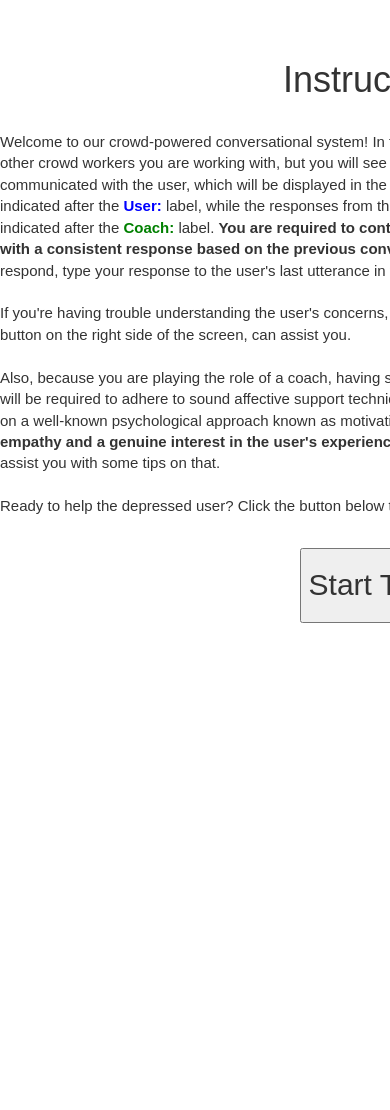
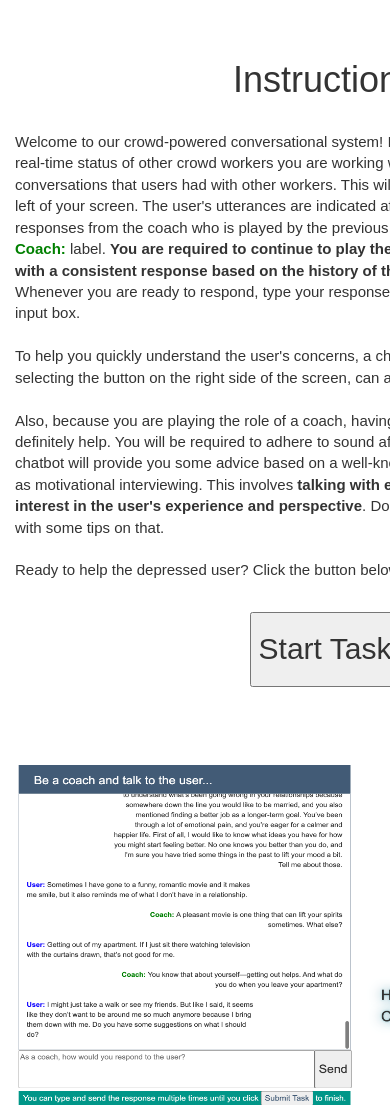
Before and after one commit to YaoM1886/contextbot, a Flask app: page /MI_half in a window 390 px wide; the page is wider, and only the part inside the window is pictured. Before the commit the page ends 623 px from the top of that part, so only its background shows below. Run offline with Flask 2, Linux system fonts and the light colour scheme; some libraries are stand-ins or nearby versions.

Commit message:
added screenshots to the instruction pages; modified content of contextbot

```diff
--- a/app/main/templates/chat_history.html
+++ b/app/main/templates/chat_history.html
@@ -33,7 +33,7 @@
             <textarea id="textbox" placeholder="As a coach, how would you respond to the user?"></textarea>
             <!-- send button -->
             <button id="sendBtn", type="button">Send</button><br>
-            <span class="w3-tag w3-teal">You can type and send the response multiple times until you click <button class="submit_task" type="submit" style="color:#425B76">Submit Task</button> to finish.</span>
+            <span class="w3-tag w3-teal" style="display: block; font-size: 16px">You can type and send the response multiple times until you click <button class="submit_task" type="submit" style="color:#425B76">Submit Task</button> to finish.</span>
         </div>
     </div>
     {% block content %}
--- a/app/main/templates/index_MI.html
+++ b/app/main/templates/index_MI.html
@@ -15,23 +15,29 @@
     <title>Instructions for the worker</title>
 </head>
 <body>
+<div class="container">
 
-<div style="width: 750px; height: 600px; margin: auto; margin-top: 60px; font-size: 15px">
+<div class="row">
+<div style="width: 650px; height: 500px; margin: auto; margin-top: 60px; margin-left: 0px; font-size: 15px" class="col-sm-2" >
     <h1 style="text-align: center">Instructions</h1>
     <br>
     <p>
-        Welcome to our crowd-powered conversational system! In this system, we will not show the real-time status of other crowd workers you are working with, but you will see the history of conversations that historical workers communicated with the user, which will be displayed in the left window of the screen. The user's utterances are indicated after the <span class="user">User:</span> label, while the responses from the coach who is played by the historical workers are indicated after the <span class="coach">Coach:</span> label. <strong>You are required to continue to play the coach role and provide the user with a consistent response based on the previous conversation history</strong>. Whenever you are ready to respond, type your response to the user's last utterance in the input box.
+        Welcome to our crowd-powered conversational system! In this system, we will not show the real-time status of other crowd workers you are working with, but you will see the history of conversations that users had with other workers. This will be displayed in a window on the left of your screen. The user's utterances are indicated after the <span class="user">User:</span> label, while the responses from the coach who is played by the previous workers are indicated after the <span class="coach">Coach:</span> label. <strong>You are required to continue to play the coach role and provide the user with a consistent response based on the history of the ongoing conversation</strong>. Whenever you are ready to respond, type your response to the user's last utterance in the input box.
         <br><br>
-        If you're having trouble understanding the user's concerns, the chatbot, which can be accessed by selecting the button on the right side of the screen, can assist you.
+        To help you quickly understand the user's concerns, a chatbot, which can be accessed by selecting the button on the right side of the screen, can assist you.
         <br><br>
-        Also, because you are playing the role of a coach, having some affective support skills will definitely help. You will be required to adhere to sound affective support techniques. Our chatbot will provide you some advice based on a well-known psychological approach known as motivational interviewing. This involves <strong>talking with empathy and a genuine interest in the user's experience and perspective</strong>. Don't worry, our chatbot will assist you with some tips on that.
+        Also, because you are playing the role of a coach, having some affective support skills will definitely help. You will be required to adhere to sound affective support techniques. Our chatbot will provide you some advice based on a well-known psychological approach known as motivational interviewing. This involves <strong>talking with empathy and showing a genuine interest in the user's experience and perspective</strong>. Don't worry, our chatbot will assist you with some tips on that.
         <br><br>
         Ready to help the depressed user? Click the button below to get started!
     </p>
     <br>
     <p align="center"><button class=start_task style="height:75px;width:150px; font-size: 30px">Start Task</button></p>
 </div>
-
+    <div class="col-sm-2" style="margin-top: 200px">
+        <img src="{{url_for('static', filename='img/MI_screenshot.png')}}" width="600px" height="350px"/>
+    </div>
+</div>
+</div>
 </body>
 {% block task_scripts %}
     <script></script>
--- a/app/main/templates/main_MI_half.html
+++ b/app/main/templates/main_MI_half.html
@@ -23,7 +23,7 @@
         // different dimensions of contexts
         const social_cxt_MI = "to <strong>identify the change talk of the user and elicit the change from the user</strong>";
         const prompts_social_cxt_MI = "pay attention to the desire and ability of the user to change";
-        const linguistic_cxt_MI = `First I guess you'd like to click <a href="#highlightCxt0" id="linkToCxt">"it's possible"</a> to see to which content it refers in the previous chat. Use <code>Back</code> <button class="back">Back</button> and <code>Next</code> <button class="next">Next</button> to navigate through multiple sentences.`;
+        const linguistic_cxt_MI = `First I guess you'd like to know what the user is referring to with “it's possible” in the last utterance.<br><br>Click <a href="#highlightCxt0" id="linkToCxt">*here*</a> to see the content the user is referring to. Use <button class="back">Back</button> and <button class="next">Next</button> to navigate through multiple sentences.`;
         const semantic_cxt_MI = `<ul>
 <li>The user has broken up with her boyfriend. </li>
 <li>She feels upset and confused by what's happened to her past awful relationships.</li>
@@ -42,7 +42,7 @@
 (1) start with <strong>affirming and reflecting</strong> the user's descriptions;
 <br>(2) propose open questions to elicit the user's <strong>ability</strong> of change;</dd>
 </dl>`;
-        const prompts_MI = `Feel free to use the tips below for making better responses as a coach. Good luck! <br><br>
+        const prompts_MI = `I think you’re ready to help this user out. Feel free to use the tips below for making better responses as a coach. I’m off to help others now, good luck!&#128521; <br><br>
                 <dl><dt>Affirmations:</dt><dd>You use positive emotions to encourage the user, such as "I appreciate your willingness to share so openly"; "I see you are being honest"...</dd></dl>
                 <dl><dt>Reflective listening:</dt><dd>This involves listening to what the user means; it requires you to be aware of nuance in their expressions and not be judgmental, e.g. "I know that annoyed you"; "You don't know what to do about that"...</dd></dl>
                 <dl><dt>Open question:</dt><dd>Questions that elicit the need/desire/ability of the user to change the current situation. You could guide the user to think about the possibility of changing by asking "In what ways would it be good for you to...?"; "What would be the advantage of changing?..."; "What strong points do you have for...?"</dd></dl>`;
--- a/app/main/templates/main_MI_late.html
+++ b/app/main/templates/main_MI_late.html
@@ -23,7 +23,7 @@
         // different dimensions of contexts
         const social_cxt_MI = "to <strong>develop a specific change plan for the user to implement</strong>";
         const prompts_social_cxt_MI = "strengthen the user's faith of following the plan";
-        const linguistic_cxt_MI = `First I guess you'd like to click <a href="#highlightCxt0" id="linkToCxt">"friends"</a> to see to which content it refers in the previous chat. Use <code>Back</code> <button class="back">Back</button> and <code>Next</code> <button class="next">Next</button> to navigate through multiple sentences.`;
+        const linguistic_cxt_MI = `First I guess you'd like to know what the user is referring to with “friends” in the last utterance.<br><br>Click <a href="#highlightCxt0" id="linkToCxt">*here*</a> to see the content the user is referring to. Use <button class="back">Back</button> and <button class="next">Next</button> to navigate through multiple sentences.`;
         const semantic_cxt_MI = `<ul>
 <li>The user has broken up with her boyfriend. </li>
 <li>She feels upset and confused by what's happened to her past awful relationships.</li>
@@ -45,7 +45,7 @@
 <br>(2) <strong>summarize</strong> the activities that the user has mentioned to lift her mood;
 <br>(3) propose open questions to <strong>ask further alternative options</strong> that the user could use to relieve her tension;</dd>
 </dl>`;
-        const prompts_MI = `Feel free to use the tips below for making better responses as a coach. Good luck! <br><br>
+        const prompts_MI = `I think you’re ready to help this user out. Feel free to use the tips below for making better responses as a coach. I’m off to help others now, good luck!&#128521; <br><br>
 <dl><dt>Affirmations:</dt><dd>You use positive emotions to encourage the user, e.g. "I appreciate your willingness to share so openly"; "I see you are being honest"...</dd></dl>
 <dl><dt>Reflective listening:</dt><dd>This involves listening to what the user means; it requires you to be aware of nuance in their expressions and not be judgmental, e.g. "I know that annoyed you"; "You don't know what to do about that"...</dd></dl>
 <dl><dt>Summarising:</dt><dd>You summarise the discussion up until the current moment. You should collect the events/keywords discussed in the historical context by organizing them like "You said A and B and that you think that A is useful to you, while B is not. You would like to try C then...Did I leave anything out?"...</dd></dl>
--- a/app/main/templates/main_non_MI_half.html
+++ b/app/main/templates/main_non_MI_half.html
@@ -23,7 +23,7 @@
         // different dimensions of contexts
         const social_cxt_MI = "to respond the user according to the historical context in this session";
         const prompts_social_cxt_MI = "keep your response <strong>as consistent as the previous turns</strong>";
-        const linguistic_cxt_MI = `First I guess you'd like to click <a href="#highlightCxt0" id="linkToCxt">"it's possible"</a> to see to which content it refers in the previous chat. Use <code>Back</code> <button class="back">Back</button> and <code>Next</code> <button class="next">Next</button> to navigate through multiple sentences.`;
+        const linguistic_cxt_MI = `First I guess you'd like to know what the user is referring to with “it's possible” in the last utterance.<br><br>Click <a href="#highlightCxt0" id="linkToCxt">*here*</a> to see the content the user is referring to. Use <button class="back">Back</button> and <button class="next">Next</button> to navigate through multiple sentences.`;
         const semantic_cxt_MI = `<ul>
 <li>The user has broken up with her boyfriend. </li>
 <li>She feels upset and confused by what's happened to her past awful relationships.</li>
@@ -34,7 +34,7 @@
         const cognitive_cxt_MI_1 = "<dl><dd>seek for help and reasons with her down emotions and bad relationships;</dd></dl>";
         const cognitive_cxt_MI_2 = "<dl><dd> provide consistent responses;</dd></dl>";
         const cognitive_cxt_MI_3 = "<dl><dd>continue providing <strong>consistent </strong>responses.</dd></dl>";
-        const prompts_MI = `Feel free to use the tips below for making better responses as a coach. Good luck! <br><br>
+        const prompts_MI = `I think you’re ready to help this user out. Feel free to use the tips below for making better responses as a coach. I’m off to help others now, good luck!&#128521; <br><br>
 <dl><dt>Empathy:</dt><dd>This involves showing your cognitive perception of the user's situation and your understanding for the feeling. For example: "Is there anything that I can..."; "I know that you are feeling...".</dd></dl>
                 <dl><dt>Active listening:</dt><dd>You need to show you are there and listening to the user, such as "You feel anxious because you are..."; "I see you are..."</dd></dl>`;
 
--- a/app/main/templates/main_non_MI_late.html
+++ b/app/main/templates/main_non_MI_late.html
@@ -23,7 +23,7 @@
         // different dimensions of contexts
         const social_cxt_MI = "to respond the user according to the historical context in this session";
         const prompts_social_cxt_MI = "keep your response <strong>as consistent as the previous turns</strong>";
-        const linguistic_cxt_MI = `First I guess you'd like to click <a href="#highlightCxt0" id="linkToCxt">"friends"</a> to see to which content it refers in the previous chat. Use <code>Back</code> <button class="back">Back</button> and <code>Next</code> <button class="next">Next</button> to navigate through multiple sentences.`;
+        const linguistic_cxt_MI = `First I guess you'd like to know what the user is referring to with “friends” in the last utterance.<br><br>Click <a href="#highlightCxt0" id="linkToCxt">*here*</a> to see the content the user is referring to. Use <button class="back">Back</button> and <button class="next">Next</button> to navigate through multiple sentences.`;
         const semantic_cxt_MI = `<ul>
 <li>The user has broken up with her boyfriend. </li>
 <li>She feels upset and confused by what's happened to her past awful relationships.</li>
@@ -36,7 +36,7 @@
         const cognitive_cxt_MI_1 = "<dl><dd>seek for help and reasons with her down emotions and bad relationships;</dd></dl>";
         const cognitive_cxt_MI_2 = "<dl><dd> provide consistent responses;</dd></dl>";
         const cognitive_cxt_MI_3 = "<dl><dd>continue providing <strong>consistent </strong>responses.</dd></dl>";
-        const prompts_MI = `Feel free to use the tips below for making better responses as a coach. Good luck! <br><br>
+        const prompts_MI = `I think you’re ready to help this user out. Feel free to use the tips below for making better responses as a coach. I’m off to help others now, good luck!&#128521; <br><br>
 <dl><dt>Empathy:</dt><dd>This involves showing your cognitive perception of the user's situation and your understanding for the feeling. For example: "Is there anything that I can..."; "I know that you are feeling...".</dd></dl>
                 <dl><dt>Active listening:</dt><dd>You need to show you are there and listening to the user, such as "You feel anxious because you are..."; "I see you are..."</dd></dl>`;
 
--- a/app/static/css/exp_MI.css
+++ b/app/static/css/exp_MI.css
@@ -12,7 +12,7 @@ body{
     width: 650px;
     height: 60px;
     margin-left: 80px;
-    margin-top: 60px;
+    margin-top: 40px;
     background-color:#425B76;
 }
 /* styling text to be displayed on header */
@@ -91,7 +91,7 @@ body{
     height: 710px;
     margin-right: 100px;
     margin-left: auto;
-    margin-top: 60px;
+    margin-top: 40px;
 
 }
 
--- a/app/static/js/MI.js
+++ b/app/static/js/MI.js
@@ -78,7 +78,7 @@ function callbackReply(replyBool, cxtTag){
     }else if (replyBool && cxtTag == "cognitive_cxt_MI"){
         addCxtPrompts("cognitive_cxt_MI");
         setTimeout(() => {
-            addQuickReplyBtn(["Wow, I think I've known enough!", "Okay, anything else?"]);
+            addQuickReplyBtn(["Wow, I think I know enough now!", "Okay, anything else?"]);
             $('#botContainer').scrollTop($('#botContainer')[0].scrollHeight);
             sendReply(callbackReply, "templates_MI");
         }, 6000);
@@ -107,7 +107,7 @@ function callbackReply(replyBool, cxtTag){
 function addCxtPrompts(cxtTag){
     switch (cxtTag){
         case "greeting":
-            messageText = "Hi, I am your ContextBot today! I will walk you through the important contexts that have been talked in previous conversation turns. Shall we begin?";
+            messageText = "Hi, I am ContextBot&#128522;! I will walk you through the important contexts that have been talked in previous conversation turns. Shall we begin?";
             contextBotSendMessage(messageText);
             break;
         case "social_cxt_MI":
@@ -148,7 +148,7 @@ function addCxtPrompts(cxtTag){
             break;
         default:
             messageText = `
-                <p>Congratulations! You've known all the relevant information discussed earlier.</p>`;
+                <p>Congratulations! You know all the key and relevant information that was discussed.</p>`;
             contextBotSendMessage(messageText);
             setTimeout(()=>{contextBotSendMessage(prompts_MI)}, 2000);
 
```
Also changed, not shown: app/main/templates/index_history.html (+10 -2 lines), app/main/templates/index_non_MI.html (+10 -4 lines), app/main/templates/main_MI_early.html (+4 -4 lines), app/main/templates/main_non_MI_early.html (+4 -4 lines), app/static/img/MI_screenshot.png (added), app/static/img/history_screenshot.png (added).
